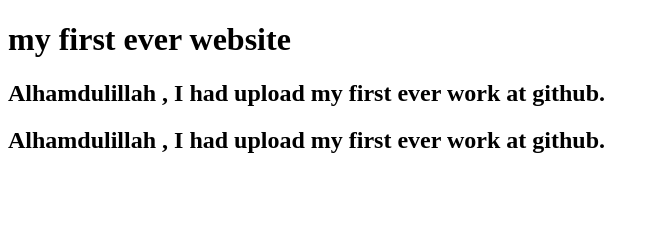
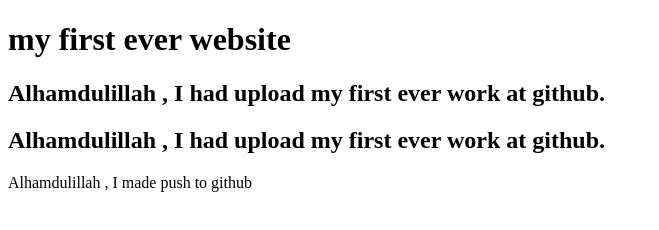
Before and after one commit to mostafizkhan/my-first-website, a plain HTML site: page index.html in a window 1280 px wide. Shown: the whole page, without its empty margins (0-659 px from the left). Drawn offline with Linux system fonts and the light colour scheme.

Commit message:
2nd change

```diff
--- a/index.html
+++ b/index.html
@@ -9,5 +9,6 @@
     <h1>my first ever website</h1>
     <h2>Alhamdulillah , I had upload my first ever work at github. </h2>
     <h2>Alhamdulillah , I had upload my first ever work at github. </h2>
+    <p>Alhamdulillah , I made push to github</p>
 </body>
 </html>
```
